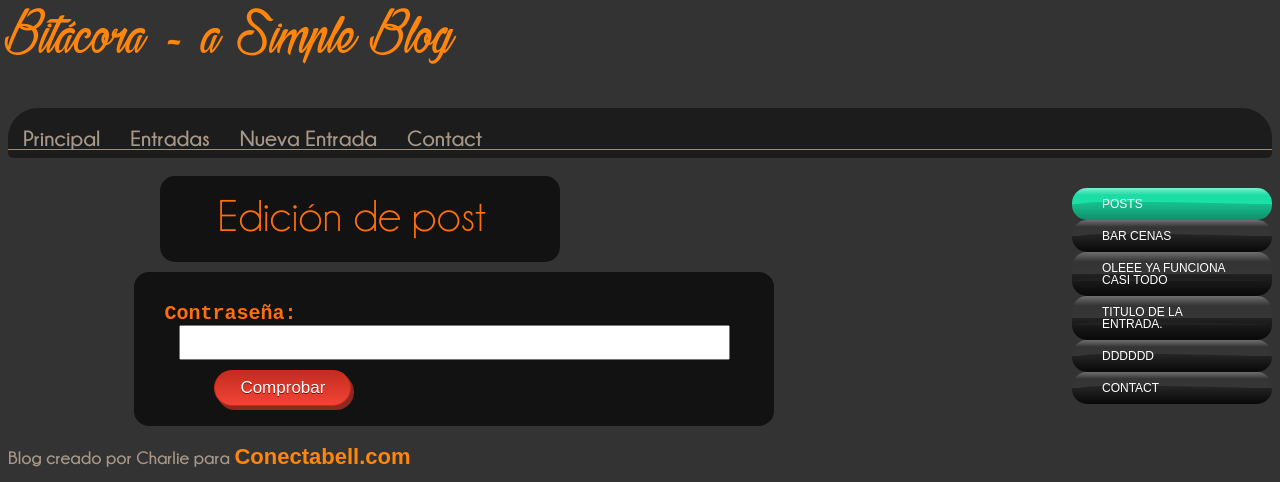
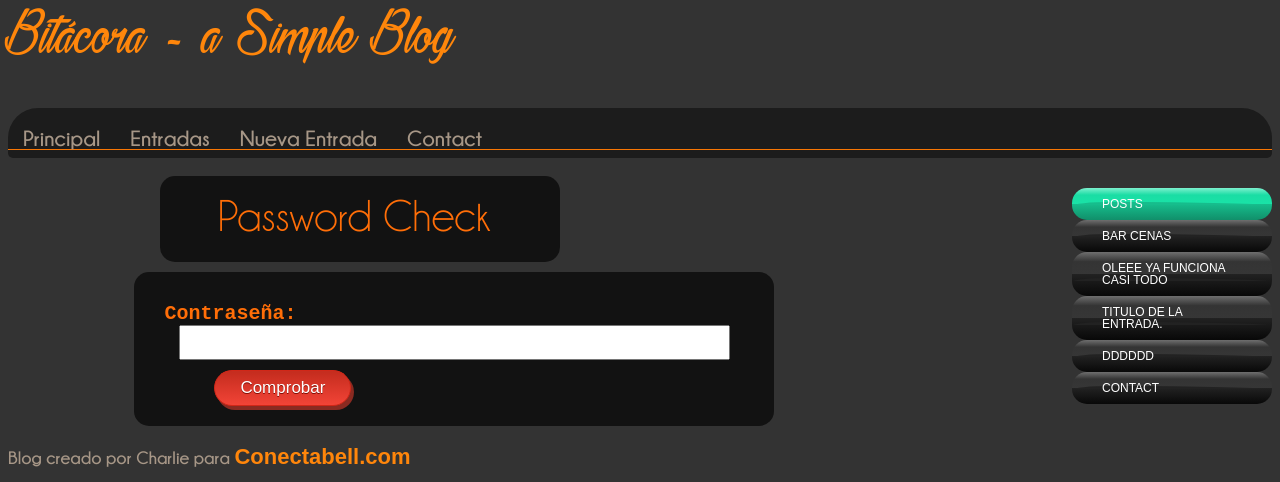
Before and after one commit to conectabell/Django_SimpleBlog, a Django app: page /bitacora/post/5/key_check/ in a window 1280 px wide. Shown: the top 482 px of the page. Run offline with Django 3.2, Linux system fonts and the light colour scheme; a user stored in the database is signed in; data comes from the database, SQL or seed files in the repository; both versions use the stored data as it was after the commit.

Commit message:
requerimientos

```diff
--- a/__init__.py
+++ b/__init__.py
@@ -0,0 +1 @@
+# -*- coding: utf-8 -*-
--- a/blogapp/blog/static/css/blog.css
+++ b/blogapp/blog/static/css/blog.css
@@ -403,7 +403,6 @@ font-family: Courier New,Courier,Lucida Sans Typewriter,Lucida Typewriter,monosp
 top: 3px;
 }
 
-
 .boxpost-list > h4 > img, .boxpost-list > h4 > a > img {
 position: relative;
 font-family: Courier New,Courier,Lucida Sans Typewriter,Lucida Typewriter,monospace;
--- a/blogapp/blog/templates/blog/base.html
+++ b/blogapp/blog/templates/blog/base.html
@@ -28,6 +28,7 @@
 </ul>
 </div>
 <br>
+{% if msg %}<div><h3 style="color:red;text-align:center;">{{ msg }}</h3></div>{% endif %}
 <div>
 {% block content %}
 {% endblock content %}
--- a/blogapp/blog/templates/blog/key_check.html
+++ b/blogapp/blog/templates/blog/key_check.html
@@ -5,7 +5,7 @@
 
 {% block content %}
     <div class="subtitulo">
-	<p>Edición de post</p>
+	<p>Password Check</p>
 	</div>
     <form method="POST" class="post-form">{% csrf_token %}
         {{ form.as_p }}
--- a/blogapp/blog/templates/blog/post_list.html
+++ b/blogapp/blog/templates/blog/post_list.html
@@ -7,7 +7,7 @@
     {% for post in posts %}
         <div class="boxpost-list">
             <h2><a href="{% url 'blog.views.post_detail' pk=post.pk %}">{{ post.title }}</a></h2>
-            <h4>{% if post.crypt == '1' %}<img src="{% static 'img/icons/lock.png' %}" />{% endif %}<a href="{% url 'blog.views.post_detail' pk=post.pk %}"><img src="{% static 'img/icons/eye.png' %}" /></a><a href="{% url 'blog.views.post_edit' pk=post.pk %}"><img src="{% static 'img/icons/edit.png' %}" /></a><a href="{% url 'blog.views.post_edit' pk=post.pk %}"><img src="{% static 'img/icons/delete.png' %}" /></a>Publicado: {{ post.published_date }} por {{post.author}}<br></h4>
+            <h4>{% if post.crypt == '1' %}<img src="{% static 'img/icons/lock.png' %}" />{% endif %}<a href="{% url 'blog.views.post_detail' pk=post.pk %}"><img src="{% static 'img/icons/eye.png' %}" /></a><a href="{% url 'blog.views.post_edit' pk=post.pk %}"><img src="{% static 'img/icons/edit.png' %}" /></a><a href="{% url 'blog.views.post_delete' pk=post.pk %}"><img src="{% static 'img/icons/delete.png' %}" /></a>Publicado: {{ post.published_date }} por {{post.author}}<br></h4>
         </div>
     {% endfor %}
 {% endblock content %}
--- a/blogapp/blog/urls.py
+++ b/blogapp/blog/urls.py
@@ -9,5 +9,6 @@ urlpatterns = [
     url(r'^post/(?P<pk>[0-9]+)/edit/key_check/$', views.key_check_edit, name='key_check_edit'),
     url(r'^post/(?P<pk>[0-9]+)/details/$', views.post_detail, name='post_detail'),
     url(r'^post/(?P<pk>[0-9]+)/key_check/$', views.key_check, name='key_check'),
+    url(r'^post/(?P<pk>[0-9]+)/delete/$', views.post_delete, name='post_delete'),
     url(r'^post/new/$', views.post_new, name='post_new'),
 ]
--- a/blogapp/blog/views.py
+++ b/blogapp/blog/views.py
@@ -16,7 +16,7 @@ INI = {"title": "Titulo de la entrada.", "key": "Password", "rekey": "Repita la
 @login_required(login_url='django.contrib.auth.views.login')
 def post_list(request):
     posts = Post.objects.filter(published_date__lte=
-        timezone.now()).order_by('published_date')
+        timezone.now()).order_by('-published_date')
     if "keytmp" in request.session:
         del request.session['keytmp']
     return render(request, 'blog/post_list.html', {'posts': posts})
@@ -110,8 +110,7 @@ def post_edit(request, pk, key=None):
                     form = PostForm(instance=post)
                 else:
                     print "KEYTMP: NO HAY"
-                    return redirect('blog.views.key_check', pk=post.pk)
-
+                    return redirect('blog.views.key_check_edit', pk=post.pk)
             else:
                 form = PostForm(instance=post)
             #return redirect('blog.views.post_edit', pk=post.pk, form=)
@@ -139,6 +138,17 @@ def post_detail(request, pk):
 
 
 @login_required(login_url='django.contrib.auth.views.login')
+def post_delete(request, pk):
+    posts = Post.objects.filter(published_date__lte=
+        timezone.now()).order_by('published_date')
+    Post.objects.filter(id=pk).delete()
+    if "keytmp" in request.session:
+        del request.session['keytmp']
+    msg = "Post Eliminado"
+    return render(request, 'blog/post_list.html', {'posts': posts, 'msg': msg})
+
+
+@login_required(login_url='django.contrib.auth.views.login')
 def key_check(request, pk):
     posts = Post.objects.filter(published_date__lte=timezone.now()).order_by('published_date')
     post = get_object_or_404(Post, pk=pk)
@@ -157,6 +167,12 @@ def key_check(request, pk):
                 request.session['keytmp'] = p
                 return render(request, 'blog/post_detail.html', {'post': post ,
                                                     'posts': posts})
+            else:
+                msg = str("Password Incorrecto, introduzca uno valido.").decode('utf-8')
+                form = KeyCheckForm()
+                return render(request, 'blog/key_check.html', {'form': form ,
+                                                            'posts': posts,
+                                                            'msg': msg})
     form = KeyCheckForm()
     return render(request, 'blog/key_check.html', {'form': form ,
                                                     'posts': posts})
@@ -198,6 +214,13 @@ def key_check_edit(request, pk):
                     #return post_edit(request, pk=post.pk, key=p)
                     return render(request, 'blog/post_edit.html', {'form': form2, 'posts': posts})
                     #return post_edit(request, )
+                else:
+                    print "Pass Incorrecto"
+                    form = KeyCheckForm()
+                    msg = "Password Incorrecto"
+                    return render(request, 'blog/key_check.html', {'form': form,
+                                                        'posts': posts,
+                                                        'msg': msg})
         form = KeyCheckForm()
         return render(request, 'blog/key_check.html', {'form': form ,
                                                         'posts': posts})
--- a/blogapp/blogapp/settings.py
+++ b/blogapp/blogapp/settings.py
@@ -107,3 +107,5 @@ USE_TZ = True
 
 STATIC_URL = '/static/'
 STATIC_ROOT = os.path.join(BASE_DIR, 'static')
+
+KEY_SESSION = "A$h5s9v/hbvFgbVCy&zas$6yU$ygbv/uhghjhgxDDVbhgfcx"
--- a/blogapp/blogapp/urls.py
+++ b/blogapp/blogapp/urls.py
@@ -17,7 +17,9 @@ from django.conf.urls import include, url
 from django.contrib import admin
 
 urlpatterns = [
+    #url(r'^$', views.post_list)
     url(r'^admin/', include(admin.site.urls)),
+    url(r'^$', 'blog.views.post_list'),
     url(r'^bitacora/', include('blog.urls')),
     #url(r'^sectesting/', include('sectesting.urls')),
     url(r'^accounts/login/$', 'django.contrib.auth.views.login',
--- /dev/null
+++ b/requirements.txt
@@ -0,0 +1,2 @@
+Django==1.8
+pycrypto==2.6.1
```
Also changed, not shown: blogapp/blog/admin.py (line endings or trailing spaces), blogapp/database.db, 5 other files.
